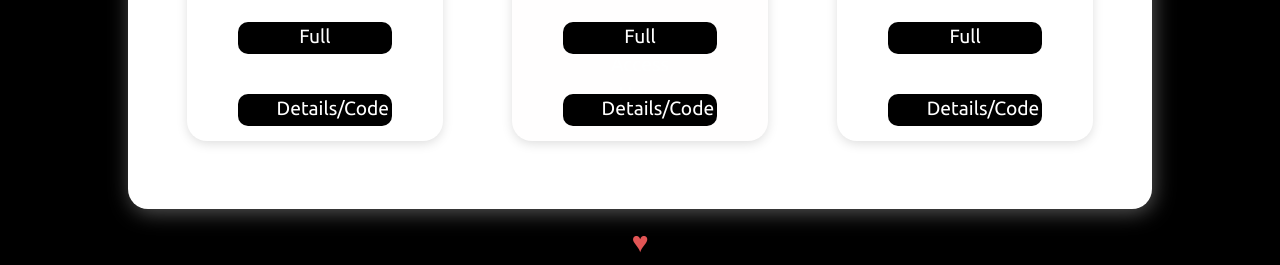
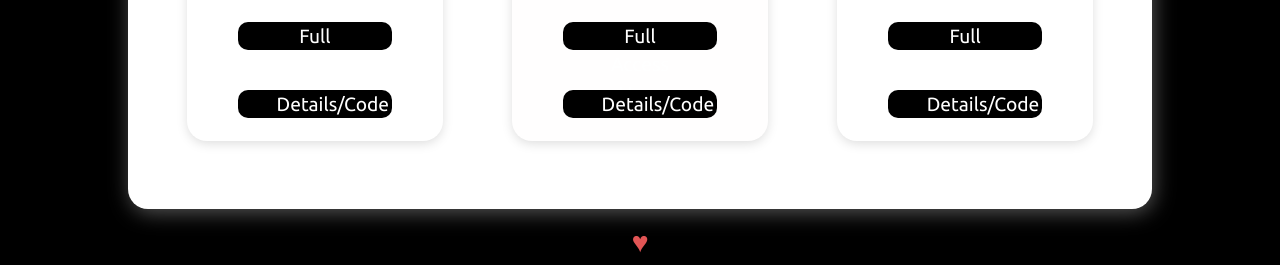
Before and after one commit to rfso/Small-Projects, a plain HTML site: page index.html in a window 1280 px wide. Shown: the part 551-816 px from the top of the page. Drawn offline with Linux system fonts and the light colour scheme; a web font is replaced by a local one.

Commit message:
minor fixes

```diff
--- a/src/assets/css/buttons.css
+++ b/src/assets/css/buttons.css
@@ -11,7 +11,7 @@
     border-radius: 10px;
     position: relative;
     margin-top: 2.1em;
-    height:4vh;
+    height:3.5vh;
     width: 12vw;
     font-size:0.8em;
     font-family: 'Ubuntu', sans-serif;
```
